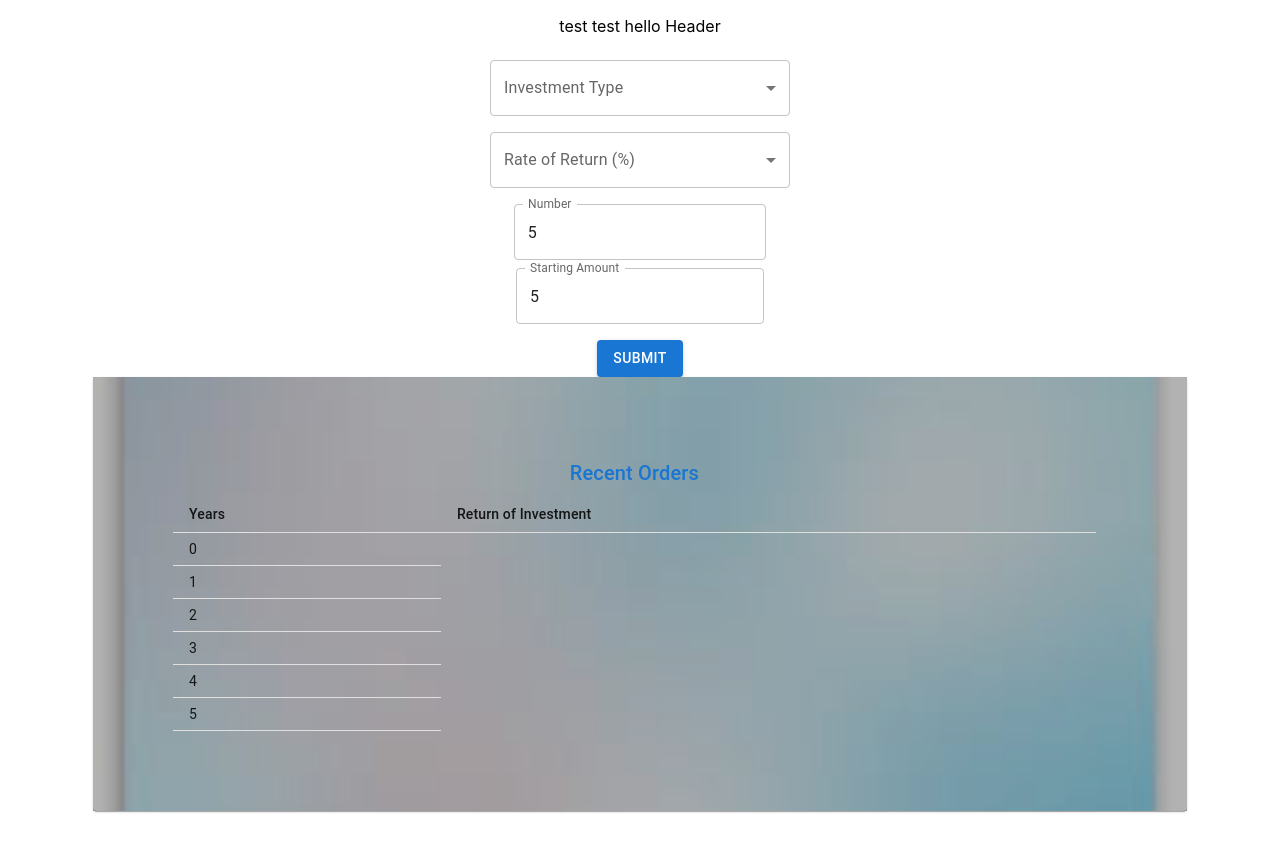
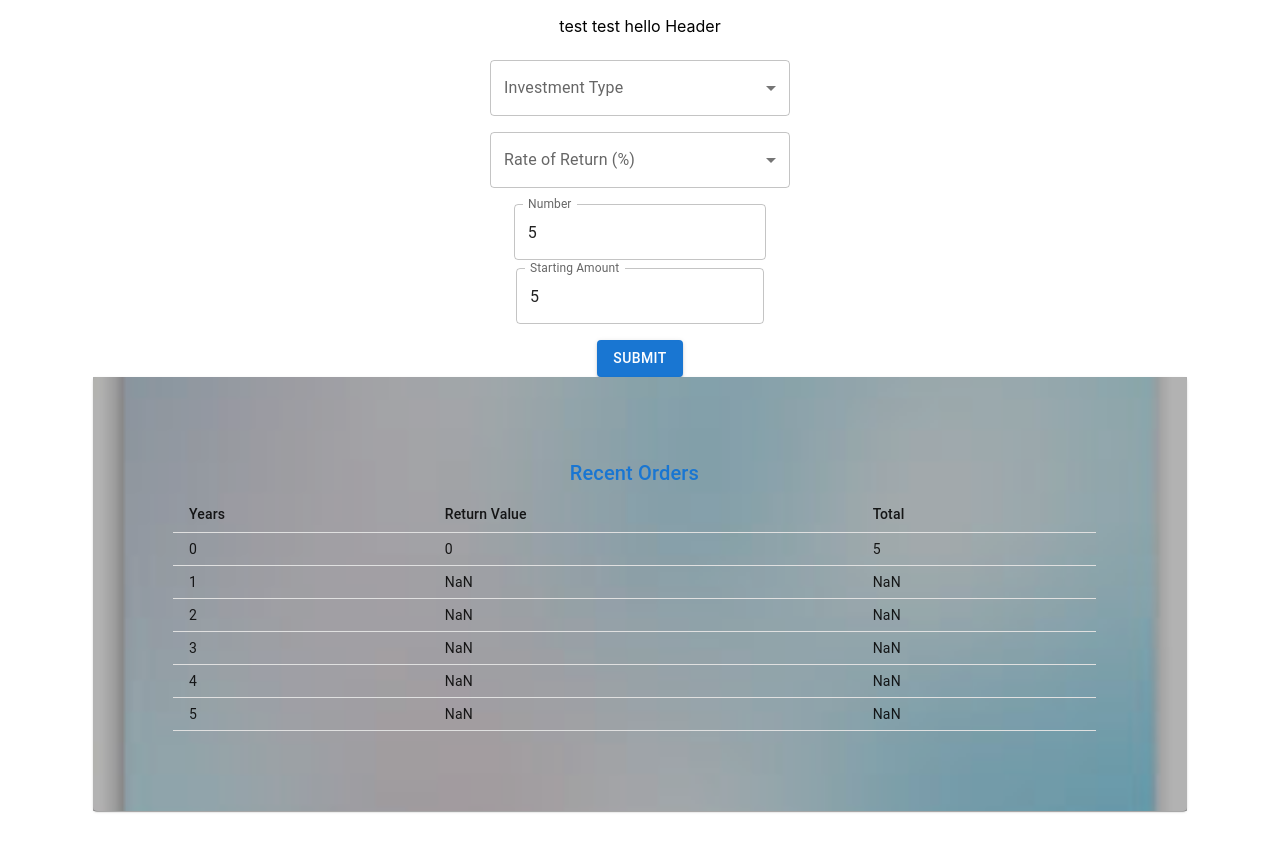
Before and after one commit to evelyn-tse/ghh-2022, a React (Create React App) app: page / in a window 1280 px wide. Both pictures are taken after typing "5", "5" into the empty fields and a click on the button "SUBMIT". Built offline with nearby package versions, Linux system fonts and the light colour scheme.

Commit message:
changes table

```diff
--- a/src/Components/RoiCalc/InvestTable.js
+++ b/src/Components/RoiCalc/InvestTable.js
@@ -24,11 +24,17 @@ const InvestTable = ({returnVal, years, amountMoney, setAmountMoney, startingAmo
 
   const [rows, setRows] = React.useState([]);
   const createRows = ()=>{
+    //amount*return_rate=return value
+    //amount=amount+return_value
+    let temp_return_value = 0
+    let amount = parseInt(startingAmount)
     let tempRows = []
     for (let i = 0; i < years; i++) {
-      tempRows.push({year: i})
+      tempRows.push({year: i, return_value: temp_return_value, total: amount})
+      temp_return_value = amount * returnVal
+      amount = amount + temp_return_value
     }
-    tempRows.push({year: years})
+    tempRows.push({year: years, return_value: temp_return_value, total: amount})
     setRows(tempRows);
   }
 
@@ -93,13 +99,16 @@ const InvestTable = ({returnVal, years, amountMoney, setAmountMoney, startingAmo
         <TableHead>
           <TableRow>
             <TableCell>Years</TableCell>
-            <TableCell>Return of Investment</TableCell>
+            <TableCell>Return Value</TableCell>
+            <TableCell>Total</TableCell>
           </TableRow>
         </TableHead>
         <TableBody>
           {rows.map((row) => (
             <TableRow key={row.id}>
               <TableCell>{row.year}</TableCell>
+              <TableCell>{row.return_value}</TableCell>
+              <TableCell>{row.total}</TableCell>
             </TableRow>
           ))}
         </TableBody>
```
